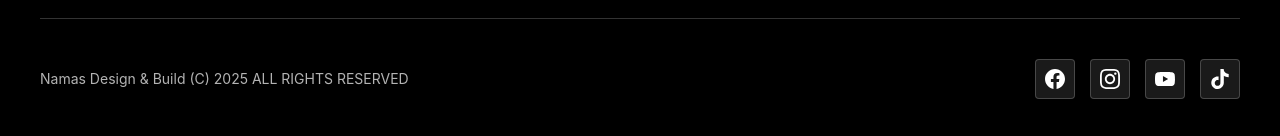
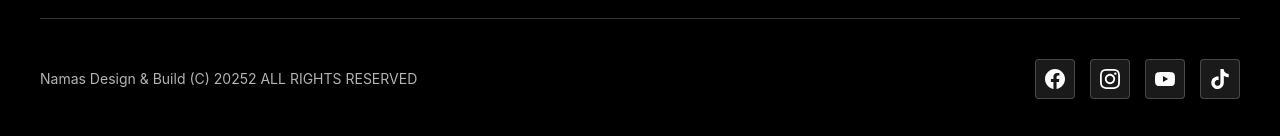
Before and after one commit to NgawangSC/NamasDeploy, a React (Create React App) app: page /contact in a window 1280 px wide. Shown: the part 1782-1918 px from the top of the page. Built offline with nearby package versions, Linux system fonts and the light colour scheme; no server answers.

Commit message:
Data-Fix

```diff
--- a/src/components/Footer.js
+++ b/src/components/Footer.js
@@ -50,7 +50,7 @@ function Footer() {
         {/* Footer Bottom */}
         <div className="footer-bottom">
           <div className="footer-copyright">
-            <span>Namas Design & Build (C) 2025 ALL RIGHTS RESERVED</span>
+            <span>Namas Design & Build (C) 20252 ALL RIGHTS RESERVED</span>
           </div>
           <div className="footer-social">
             <a href="https://www.facebook.com/nsogyel" className="footer-social-link" aria-label="Facebook" target="_blank" rel="noopener noreferrer">
```
